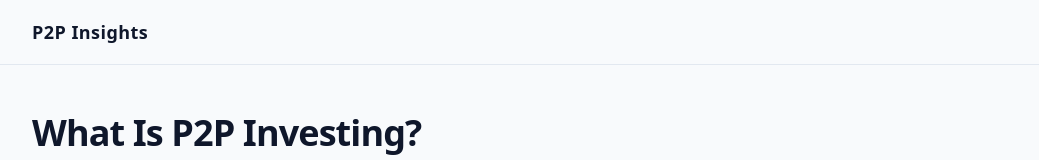
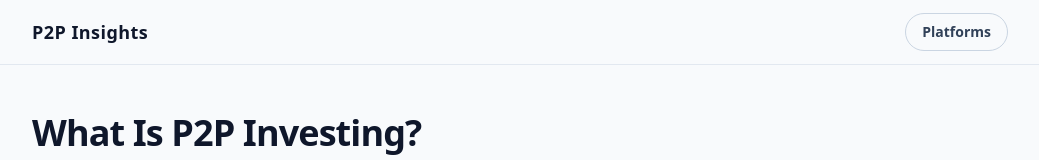
Before and after one commit to udarstudio/p2p-insights, a Nuxt app: page / in a window 1280 px wide. Shown: the top 160 px of the page, without its empty margins (120-1159 px from the left). Built offline with nearby package versions, Linux system fonts and the light colour scheme; no server answers; the database is empty.

Commit message:
feat: added navigation

```diff
--- a/app/components/SiteHeader.vue
+++ b/app/components/SiteHeader.vue
@@ -1,8 +1,31 @@
 <template>
   <header class="border-b border-slate-200 dark:border-slate-800/60">
-    <div class="mx-auto flex h-16 max-w-5xl items-center px-6">
-      <nav class="w-full">
-        <span class="text-lg font-semibold tracking-wide text-slate-900 dark:text-slate-100">P2P Insights</span>
+    <div class="mx-auto flex h-16 max-w-5xl items-center justify-between px-6">
+      <NuxtLink
+        to="/"
+        class="text-lg font-semibold tracking-wide text-slate-900 dark:text-slate-100"
+      >
+        P2P Insights
+      </NuxtLink>
+
+      <nav aria-label="Main navigation">
+        <details class="group relative">
+          <summary
+            class="cursor-pointer list-none rounded-full border border-slate-300 px-4 py-2 text-sm font-semibold text-slate-700 hover:border-slate-400 hover:text-slate-900 dark:border-slate-700 dark:text-slate-200 dark:hover:border-slate-500 dark:hover:text-white"
+          >
+            Platforms
+          </summary>
+          <div
+            class="absolute right-0 z-20 mt-2 w-44 rounded-xl border border-slate-200 bg-white p-2 shadow-lg dark:border-slate-800 dark:bg-slate-900"
+          >
+            <NuxtLink
+              to="/platforms/bondora"
+              class="block rounded-lg px-3 py-2 text-sm text-slate-700 hover:bg-slate-100 hover:text-slate-900 dark:text-slate-200 dark:hover:bg-slate-800 dark:hover:text-white"
+            >
+              Bondora
+            </NuxtLink>
+          </div>
+        </details>
       </nav>
     </div>
   </header>
```
